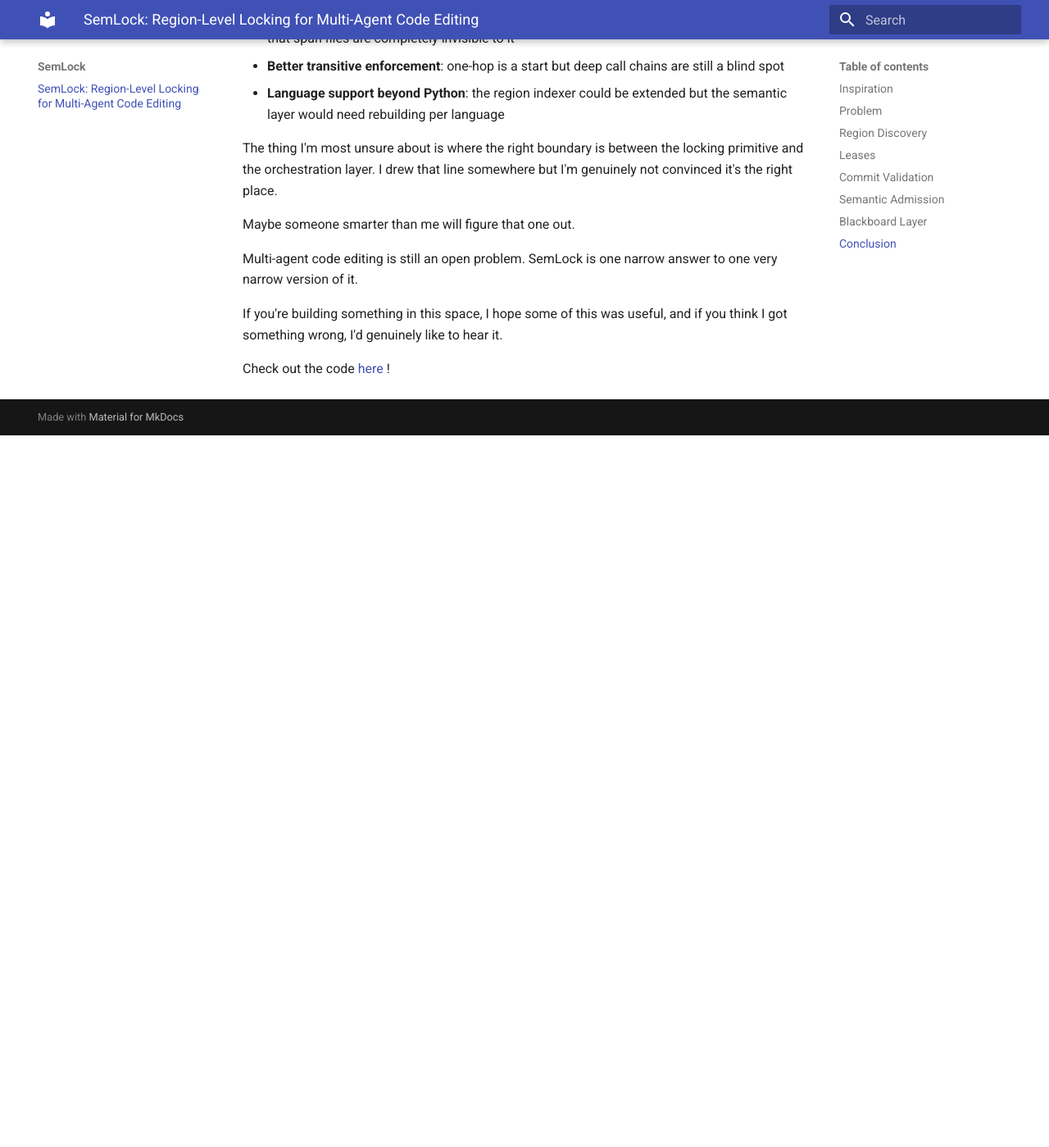
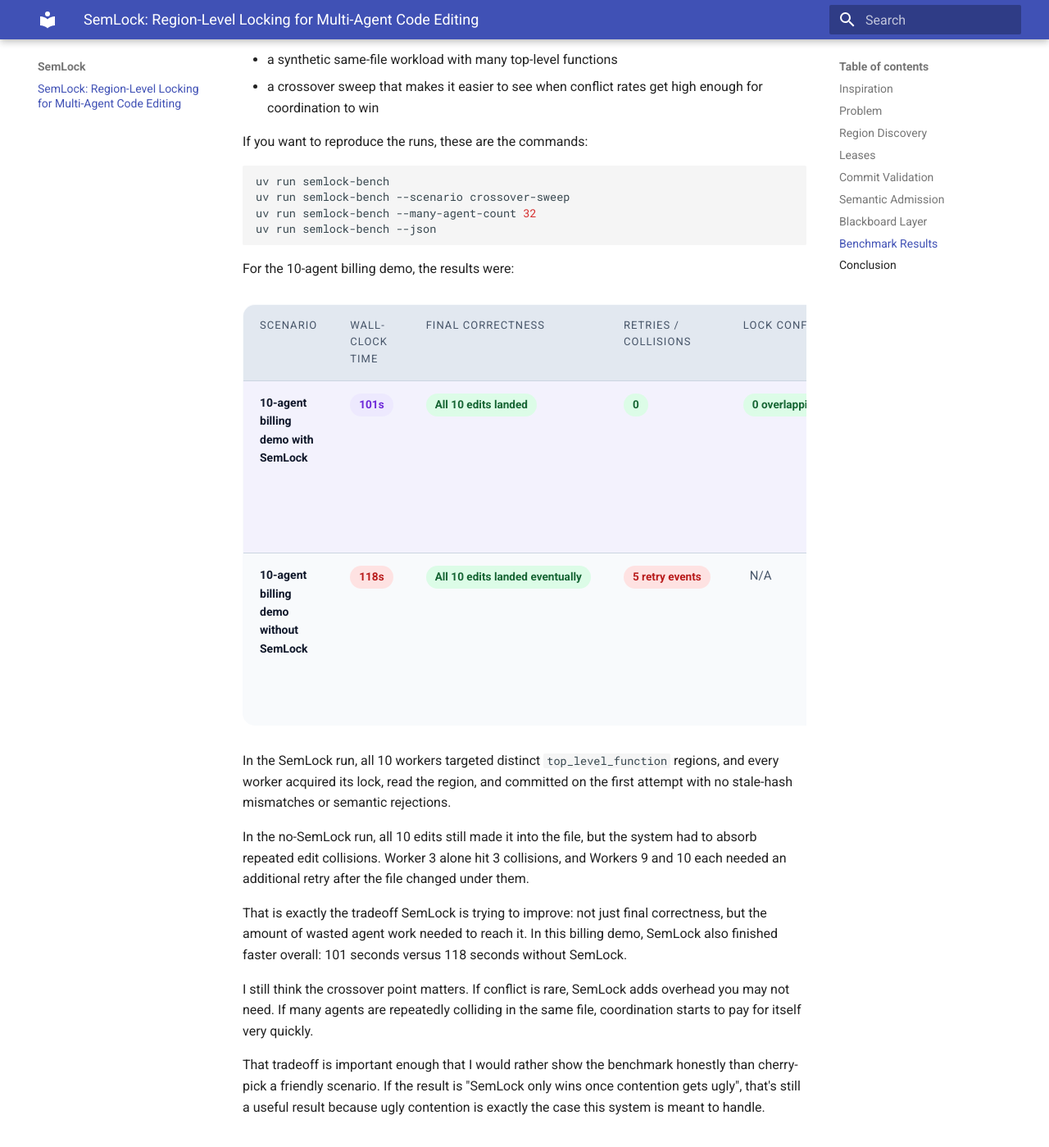
Before and after one commit to prit3010/semlock-blog, an MkDocs documentation site: the page built from docs/index.md, in a window 1280 px wide and 1400 px high, scrolled down 12985 px. Shown: the whole window at 82% size. Built offline with MkDocs 1.6.1 and Material for MkDocs 9.7.7, drawn with Linux system fonts in a browser that asks for light colours; before the commit the page ends 13516 px from its top, so only the background shows below that; some of the changed text lies outside the part shown.

Commit message:
add changes

````diff
--- a/docs/index.md
+++ b/docs/index.md
@@ -1,6 +1,6 @@
 # SemLock: Region-Level Locking for Multi-Agent Code Editing
 
-> Why Git breaks for AI agents — and how we fix it
+> Incorporating certain concurrency concepts to Multi Agent Systems
 
 ## Inspiration
 
@@ -449,6 +449,73 @@ You might ask why split SemLock and the blackboard at all.
 
 It's so SemLock stays small and focused: just a locking and validation service. Different orchestration strategies, different retry policies, different escalation budgets can all change without touching the core locking primitive.
 
+## Benchmark Results
+
+I also spent some time benchmarking this because the obvious question is: does all this coordination actually pay for itself?
+
+For the concrete example in this post, I used the billing demo repo at `semlock-billing-demo`, which sets up a hot file with 10 top-level functions in `billing/charge_pipeline.py` and assigns one agent per function.
+
+The benchmark framing matters here. This is not "fast but broken" versus "slow but correct". The no-SemLock path is still required to converge on the same correct final file, even if it has to re-read and retry to get there.
+
+The broader harness in the main SemLock repo also supports two useful views:
+
+- a synthetic same-file workload with many top-level functions
+- a crossover sweep that makes it easier to see when conflict rates get high enough for coordination to win
+
+If you want to reproduce the runs, these are the commands:
+
+```bash
+uv run semlock-bench
+uv run semlock-bench --scenario crossover-sweep
+uv run semlock-bench --many-agent-count 32
+uv run semlock-bench --json
+```
+
+For the 10-agent billing demo, the results were:
+
+<div class="semlock-table-wrap">
+  <table class="semlock-table">
+    <thead>
+      <tr>
+        <th>Scenario</th>
+        <th>Wall-clock time</th>
+        <th>Final correctness</th>
+        <th>Retries / collisions</th>
+        <th>Lock conflicts</th>
+        <th>Takeaway</th>
+      </tr>
+    </thead>
+    <tbody>
+      <tr class="semlock-table__highlight">
+        <td><strong>10-agent billing demo with SemLock</strong></td>
+        <td><span class="semlock-badge semlock-badge--accent">101s</span></td>
+        <td><span class="semlock-badge semlock-badge--success">All 10 edits landed</span></td>
+        <td><span class="semlock-badge semlock-badge--success">0</span></td>
+        <td><span class="semlock-badge semlock-badge--success">0 overlapping locks</span></td>
+        <td>Distinct regions let every worker commit cleanly on the first attempt.</td>
+      </tr>
+      <tr>
+        <td><strong>10-agent billing demo without SemLock</strong></td>
+        <td><span class="semlock-badge semlock-badge--danger">118s</span></td>
+        <td><span class="semlock-badge semlock-badge--success">All 10 edits landed eventually</span></td>
+        <td><span class="semlock-badge semlock-badge--danger">5 retry events</span></td>
+        <td><span class="semlock-muted">N/A</span></td>
+        <td>Correctness was recovered, but only after agents re-read and reapplied edits.</td>
+      </tr>
+    </tbody>
+  </table>
+</div>
+
+In the SemLock run, all 10 workers targeted distinct `top_level_function` regions, and every worker acquired its lock, read the region, and committed on the first attempt with no stale-hash mismatches or semantic rejections.
+
+In the no-SemLock run, all 10 edits still made it into the file, but the system had to absorb repeated edit collisions. Worker 3 alone hit 3 collisions, and Workers 9 and 10 each needed an additional retry after the file changed under them.
+
+That is exactly the tradeoff SemLock is trying to improve: not just final correctness, but the amount of wasted agent work needed to reach it. In this billing demo, SemLock also finished faster overall: 101 seconds versus 118 seconds without SemLock.
+
+I still think the crossover point matters. If conflict is rare, SemLock adds overhead you may not need. If many agents are repeatedly colliding in the same file, coordination starts to pay for itself very quickly.
+
+That tradeoff is important enough that I would rather show the benchmark honestly than cherry-pick a friendly scenario. If the result is "SemLock only wins once contention gets ugly", that's still a useful result because ugly contention is exactly the case this system is meant to handle.
+
 ## Conclusion
 
 So there we have it: SemLock.
````
Also changed, not shown: site/index.html, site/search/search_index.json, 1 other file.
